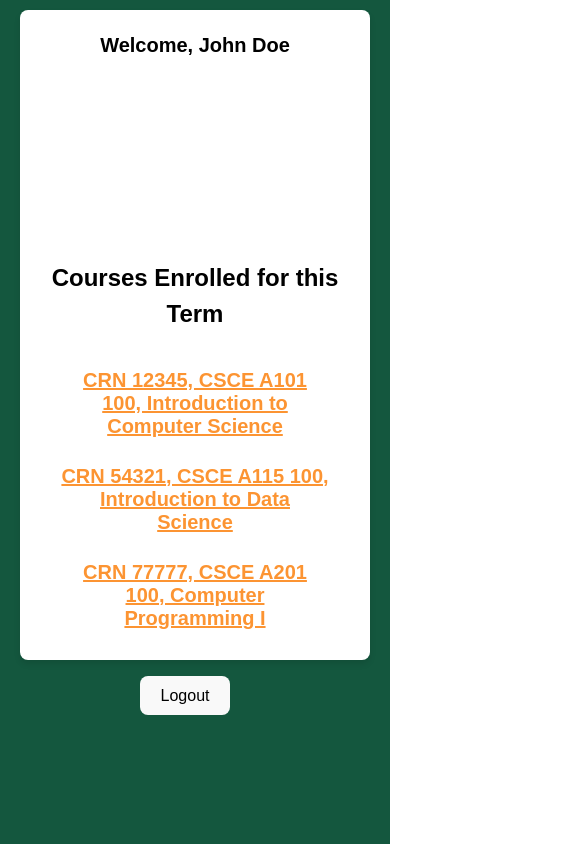
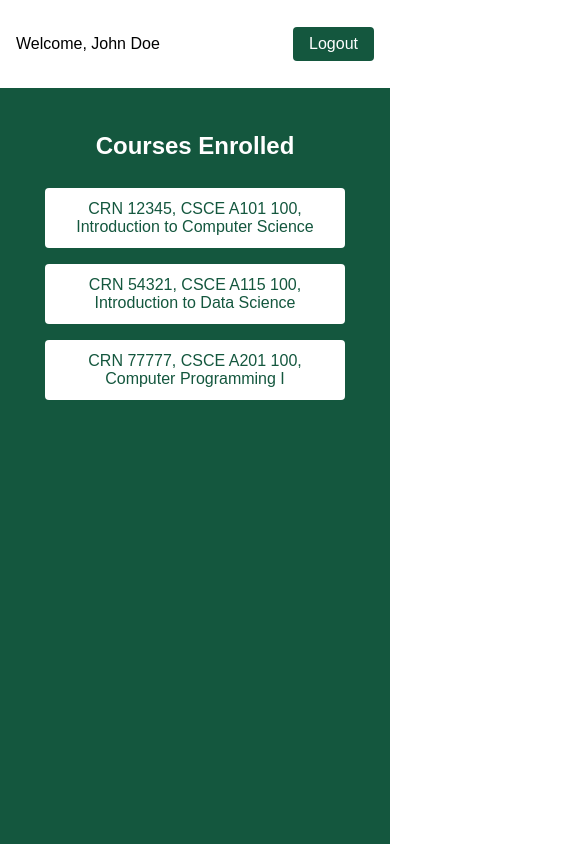
Before and after one commit to djpcorpuz/UAA-Course-Evaluation-System, a React (Vite) app in the folder frontend/: page / in a window 390 px wide. Both pictures are taken after a click on the button "Student". Shown: the whole page, 585 px wide, since content can reach past the window. Built offline with nearby package versions, Linux system fonts and the light colour scheme.

Commit message:
working student-mobile screens + device detection + added cancel/submit buttons

```diff
--- a/frontend/package.json
+++ b/frontend/package.json
@@ -11,7 +11,8 @@
   },
   "dependencies": {
     "react": "^19.0.0",
-    "react-dom": "^19.0.0"
+    "react-dom": "^19.0.0",
+    "react-responsive": "^10.0.1"
   },
   "devDependencies": {
     "@eslint/js": "^9.19.0",
--- a/frontend/src/App.jsx
+++ b/frontend/src/App.jsx
@@ -1,6 +1,8 @@
 import React, { useState } from 'react';
+import MediaQuery from 'react-responsive';
 import Login from './login/login.jsx';
 import StudentDesktop from './student/student-desktop.jsx';
+import StudentMobile from './student/student-mobile.jsx';
 import FacultyDesktop from './faculty/faculty-desktop.jsx';
 import AdminDesktop from './admin/admin-desktop.jsx';
 import './index.css';
@@ -19,7 +21,16 @@ function App() {
   if (!role) {
     return <Login onLoginSuccess={handleLoginSuccess} />;
   } else if (role === 'student') {
-    return <StudentDesktop onLogout={handleLogout} />;
+    return (
+      <>
+        <MediaQuery maxWidth={767}>
+          <StudentMobile onLogout={handleLogout} />
+        </MediaQuery>
+        <MediaQuery minWidth={768}>
+          <StudentDesktop onLogout={handleLogout} />
+        </MediaQuery>
+      </>
+    );
   } else if (role === 'faculty') {
     return <FacultyDesktop onLogout={handleLogout} />;
   } else if (role === 'admin') {
--- a/frontend/src/student/student-desktop.css
+++ b/frontend/src/student/student-desktop.css
@@ -126,6 +126,23 @@ body {
   cursor: pointer;
 }
 
+.survey-buttons {
+  display: flex;
+  justify-content: center;
+  gap: 1rem;
+  margin-top: 1rem;
+}
+
+.survey-buttons button {
+  padding: 0.5rem 1rem;
+  font-size: 1rem;
+  border: none;
+  border-radius: 4px;
+  cursor: pointer;
+  background-color: #14573e;
+  color: #fff;
+}
+
 /* Invert radio button colors: unfilled = white with black border, filled = black */
 input[type="radio"] {
   -webkit-appearance: none;
--- a/frontend/src/student/student-desktop.jsx
+++ b/frontend/src/student/student-desktop.jsx
@@ -17,7 +17,7 @@ function StudentDesktop({ onLogout }) {
     "John Carpenter"
   ];
 
-  // Default survey questions (added one more question)
+  // Default survey questions
   const survey_questions = [
     "Course syllabus and procedures (for example, expectations regarding attendance, participation, grading, etc.) were clearly explained at the beginning of the term.",
     "The readings, lectures, and other course materials were relevant and useful.",
@@ -46,6 +46,12 @@ function StudentDesktop({ onLogout }) {
   // Reset selected course to close the panel
   const handleClose = () => {
     setSelectedCourseIndex(null);
+  };
+
+  // Handle survey submission (placeholder for actual submission logic)
+  const handleSubmit = () => {
+    alert("Survey submitted!");
+    handleClose();
   };
 
   return (
@@ -96,6 +102,10 @@ function StudentDesktop({ onLogout }) {
                   </div>
                 </div>
               ))}
+              <div className="survey-buttons">
+                <button onClick={handleClose}>Cancel</button>
+                <button onClick={handleSubmit}>Submit</button>
+              </div>
             </div>
           ) : (
             <>
--- /dev/null
+++ b/frontend/src/student/student-mobile.css
@@ -0,0 +1,128 @@
+.mobile-container {
+    width: 100vw;
+    height: 100vh;
+    background-color: #14573e;
+    display: flex;
+    flex-direction: column;
+    color: #fff;
+    overflow-y: auto;
+  }
+
+  .mobile-header {
+    background-color: #fff;
+    color: #000;
+    padding: 1rem;
+    text-align: center;
+    display: flex;
+    justify-content: space-between;
+    align-items: center;
+  }
+
+  .mobile-logout-button {
+    font-size: 16px;
+    padding: 0.5rem 1rem;
+    border: none;
+    background-color: #14573e;
+    color: #fff;
+    border-radius: 4px;
+    align-items: center;
+  }
+
+  .mobile-content {
+    flex: 1;
+    padding: 1rem;
+  }
+
+  .mobile-course-list {
+    text-align: center;
+  }
+
+  .mobile-courses-header {
+    font-size: 1.5rem;
+    margin-bottom: 1rem;
+  }
+
+  .mobile-course-button {
+    width: 100%;
+    max-width: 300px;
+    margin: 0.5rem auto;
+    padding: 0.75rem;
+    font-size: 1rem;
+    background-color: #fff;
+    color: #14573e;
+    border: none;
+    border-radius: 4px;
+    text-align: center;
+  }
+
+  .mobile-survey-panel {
+    background-color: #fff;
+    color: #000;
+    padding: 1rem;
+    border-radius: 8px;
+    margin-top: 1rem;
+    position: relative;
+    height: auto;
+
+    /* If you want a maximum height and scroll behavior, do something like: */
+    max-height: 65vh;    /* Adjust as needed */
+    overflow-y: auto;
+  }
+
+  .mobile-close-button {
+    position: absolute;
+    top: 0.5rem;
+    right: 0.5rem;
+    font-size: 1.2rem;
+    font-weight: bold;
+    cursor: pointer;
+  }
+
+  .mobile-course-title {
+    font-weight: bold;
+    margin: 0.5rem 0;
+  }
+
+  .mobile-instructor {
+    margin-bottom: 1rem;
+  }
+
+  .mobile-question-box {
+    background-color: #f5f5f5;
+    padding: 0.75rem;
+    margin-top: 1rem;
+    border-radius: 4px;
+    text-align: left;
+  }
+
+  .mobile-answer-options {
+    margin-top: 0.5rem;
+    display: flex;
+    flex-direction: column;
+  }
+
+  .mobile-answer-options label {
+    font-size: 0.9rem;
+    margin-bottom: 0.25rem;
+  }
+
+  .mobile-answer-options input[type="radio"] {
+    margin-right: 0.5rem;
+  }
+
+  .mobile-survey-buttons {
+    display: flex;
+    justify-content: center;
+    gap: 1rem;
+    margin-top: 1rem;
+  }
+
+  .mobile-survey-buttons button {
+    padding: 0.5rem 1rem;
+    font-size: 1rem;
+    border: none;
+    border-radius: 4px;
+    cursor: pointer;
+    background-color: #14573e;
+    color: #fff;
+  }
--- /dev/null
+++ b/frontend/src/student/student-mobile.jsx
@@ -0,0 +1,111 @@
+import React, { useState } from 'react';
+import './student-mobile.css';
+
+function StudentMobile({ onLogout }) {
+  // Default courses
+  const courses = [
+    "CRN 12345, CSCE A101 100, Introduction to Computer Science",
+    "CRN 54321, CSCE A115 100, Introduction to Data Science",
+    "CRN 77777, CSCE A201 100, Computer Programming I"
+  ];
+
+  // Default user and instructors
+  const user = ["John Doe"];
+  const instructors = [
+    "Bobby Smith",
+    "Molly Baker",
+    "John Carpenter"
+  ];
+
+  // Default survey questions
+  const survey_questions = [
+    "Course syllabus and procedures (for example, expectations regarding attendance, participation, grading, etc.) were clearly explained at the beginning of the term.",
+    "The readings, lectures, and other course materials were relevant and useful.",
+    "Course activities (assignments, labs, group work, student presentations, etc.) were conducive to learning the material.",
+    "Overall, you are satisfied with the course."
+  ];
+
+  // Default answer options
+  const answerOptions = [
+    "Strongly Disagree",
+    "Disagree",
+    "Neutral",
+    "Agree",
+    "Strongly Agree",
+    "N/A"
+  ];
+
+  // State to track the selected course
+  const [selectedCourseIndex, setSelectedCourseIndex] = useState(null);
+
+  // When a course is selected
+  const handleClick = (index) => {
+    setSelectedCourseIndex(index);
+  };
+
+  // To close the survey panel
+  const handleClose = () => {
+    setSelectedCourseIndex(null);
+  };
+
+  // Handle survey submission (placeholder for actual submission logic)
+  const handleSubmit = () => {
+    alert("Survey submitted!");
+    handleClose();
+  };
+
+  return (
+    <div className="mobile-container">
+      <header className="mobile-header">
+        <p>Welcome, John Doe</p>
+        <button className="mobile-logout-button" onClick={onLogout}>Logout</button>
+      </header>
+      <main className="mobile-content">
+        {selectedCourseIndex === null ? (
+          <div className="mobile-course-list">
+            <h3 className="mobile-courses-header">Courses Enrolled</h3>
+            {courses.map((course, index) => (
+              <button
+                key={index}
+                className="mobile-course-button"
+                onClick={() => handleClick(index)}
+              >
+                {course}
+              </button>
+            ))}
+          </div>
+        ) : (
+          <div className="mobile-survey-panel">
+            <span className="mobile-close-button" onClick={handleClose}>x</span>
+            <h2>Course Survey for</h2>
+            <p className="mobile-course-title">{courses[selectedCourseIndex]}</p>
+            <p className="mobile-instructor">Instructor: {instructors[selectedCourseIndex]}</p>
+            {survey_questions.map((question, index) => (
+              <div key={index} className="mobile-question-box">
+                <p>Question {index + 1}: {question}</p>
+                <div className="mobile-answer-options">
+                  {answerOptions.map((option, optionIndex) => (
+                    <label key={optionIndex}>
+                      <input
+                        type="radio"
+                        name={`question-${index}`}
+                        value={option}
+                      />
+                      {option}
+                    </label>
+                  ))}
+                </div>
+              </div>
+            ))}
+            <div className="mobile-survey-buttons">
+              <button onClick={handleClose}>Cancel</button>
+              <button onClick={handleSubmit}>Submit</button>
+            </div>
+          </div>
+        )}
+      </main>
+    </div>
+  );
+}
+
+export default StudentMobile;
```
Also changed, not shown: frontend/src/student-mobile/student-mobile.css (deleted), frontend/src/student-mobile/student-mobile.jsx (deleted), 2 other files (tests, documents, lock files or other folders).
